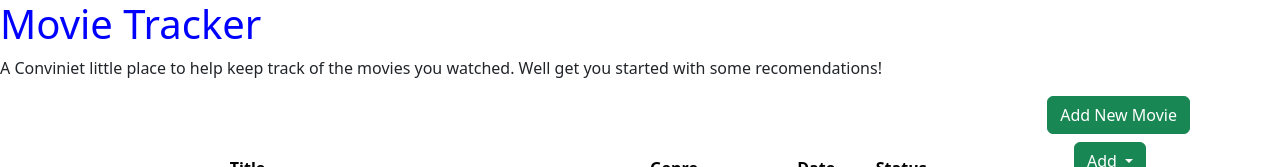
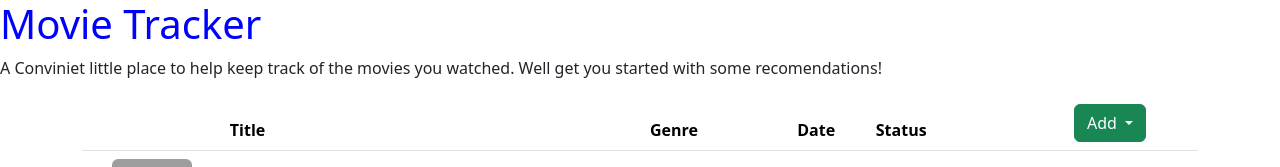
Before and after one commit to IvanC4826/MovieRater, a plain HTML site: page index.html in a window 1280 px wide. Shown: the top 167 px of the page. Drawn offline with nearby package versions, Linux system fonts and the light colour scheme; grey boxes are pictures that could not be loaded.

Commit message:
small test add()

```diff
--- a/Code.js
+++ b/Code.js
@@ -15,6 +15,7 @@ function promptAdd(){
     var genre = document.getElementById("newGenre").value;
     var date = document.getElementById("newDate").value;
     var img = document.getElementById("newImg").value;
+    alert(img, title, genre, date);
     if (img == ""){
         img = "https://www.saltybottomreefcompany.com/assets/images/products_noimageyet.jpg";
     }
--- a/index.html
+++ b/index.html
@@ -79,9 +79,7 @@
                 </thead>
 
                 <tbody id="newRow">
-                    <div class="d-grid gap-2 d-md-flex justify-content-md-end">
-                        <button class="btn btn-success me-md-2" type="button" onclick="test()">Add New Movie</button>
-                    </div>
+
                 </tbody>
 
                 </table>
```
